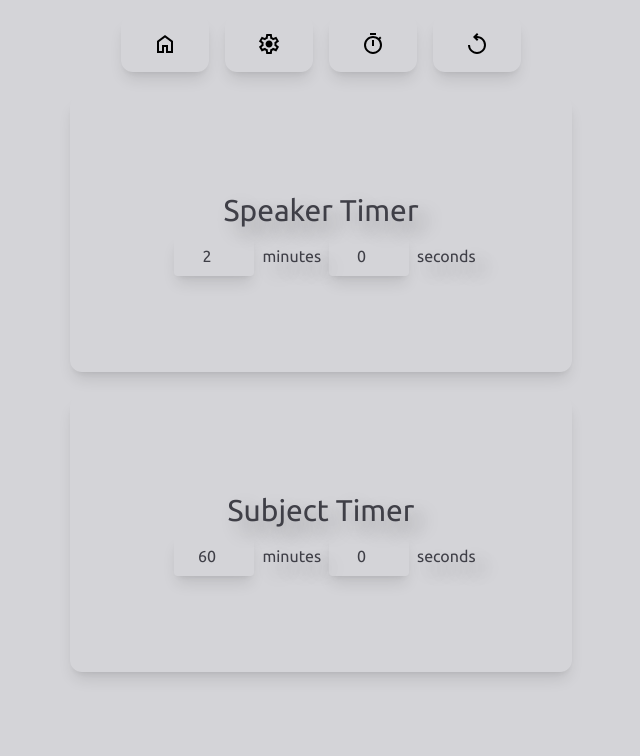
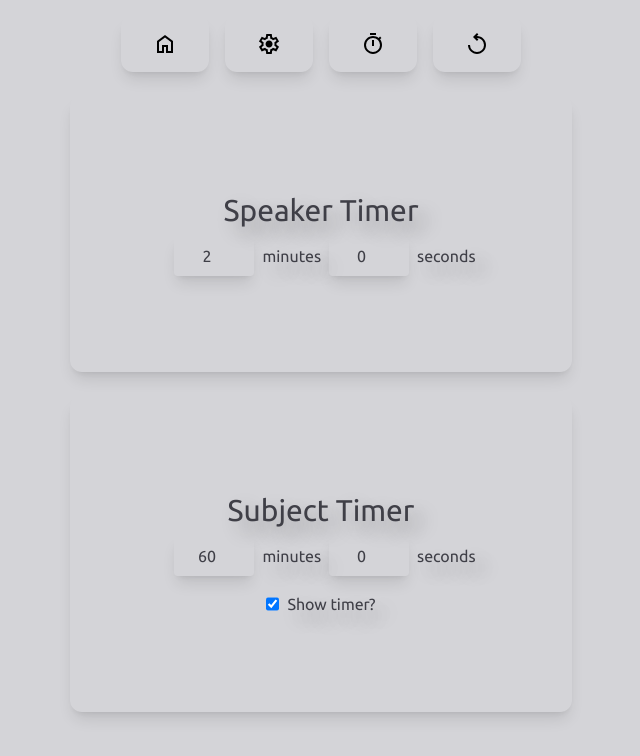
Before and after one commit to sfdeloach/timer-display, a React (Vite) app: page /settings in a window 1280 px wide. Shown: the top 756 px of the page, without its empty margins (319-959 px from the left). Built offline with nearby package versions, Linux system fonts and the light colour scheme.

Commit message:
subject visible feature added

```diff
--- a/src/AppLayout.jsx
+++ b/src/AppLayout.jsx
@@ -13,6 +13,7 @@ function AppLayout() {
     subjectSecs: 3600,
     subjectInitial: 3600,
     subjectIsRunning: false,
+    subjectIsVisible: true,
   });
 
   useEffect(() => {
--- a/src/Settings.jsx
+++ b/src/Settings.jsx
@@ -2,6 +2,7 @@ import { useContext } from "react";
 import { TimerContext } from "./AppLayout";
 import Container from "./components/Container";
 import NumberField from "./components/NumberField";
+import Checkbox from "./components/Checkbox";
 
 function Settings() {
   const timerContext = useContext(TimerContext);
@@ -57,6 +58,7 @@ function Settings() {
         <label htmlFor="speaker-seconds">seconds</label>
       </Container>
       <Container title="Subject Timer">
+        <div className="mb-4">
           <NumberField
             timer="subject"
             unit="minutes"
@@ -71,6 +73,18 @@ function Settings() {
             onChange={(timer, value) => handleChange(timer, "seconds", value)}
           />
           <label htmlFor="subject-seconds">seconds</label>
+        </div>
+        <Checkbox
+          label="Show timer?"
+          id="checkbox"
+          checked={timerState.subjectIsVisible}
+          onChange={(evt) =>
+            setTimerState((prevState) => ({
+              ...prevState,
+              subjectIsVisible: evt.target.checked,
+            }))
+          }
+        />
       </Container>
     </form>
   );
--- a/src/Timers.jsx
+++ b/src/Timers.jsx
@@ -19,6 +19,12 @@ function Timers() {
     const minutes = Math.floor(secs / 60);
     const seconds = secs % 60;
     return `${minutes}:${seconds.toString().padStart(2, "0")}`;
+  }
+
+  function getSize() {
+    return timerState.subjectIsVisible
+      ? "text-[92vh]/[84vh]"
+      : "text-[98vh]/[86vh]";
   }
 
   function getTimerColor(currentSecs, initialSecs) {
@@ -61,7 +67,7 @@ function Timers() {
       <Container hasBorder={false}>
         <p
           onClick={onSpeakerClick}
-          className={`cursor-pointer text-[92vh]/[84vh] tracking-[-3rem] transition-colors duration-2000 ${getTimerColor(
+          className={`cursor-pointer ${getSize()} tracking-[-3rem] transition-colors duration-2000 ${getTimerColor(
             timerState.speakerSecs,
             timerState.speakerInitial,
           )} ${getFlashClass(timerState.speakerSecs)}`}
@@ -69,7 +75,7 @@ function Timers() {
           {timeString(timerState.speakerSecs)}
         </p>
       </Container>
-      <Container hasBorder={false}>
+      <Container hasBorder={false} isVisible={timerState.subjectIsVisible}>
         <p
           onClick={onSubjectClick}
           className={`cursor-pointer text-[14vh]/[6vh] transition-colors duration-2000 ${getTimerColor(
--- /dev/null
+++ b/src/components/Checkbox.jsx
@@ -0,0 +1,17 @@
+function Checkbox({ label, id, checked, onChange }) {
+  return (
+    <div className="flex justify-center">
+      <input
+        type="checkbox"
+        id={id}
+        defaultChecked={checked}
+        onChange={onChange}
+      />
+      <label className="ml-2" htmlFor={id}>
+        {label}
+      </label>
+    </div>
+  );
+}
+
+export default Checkbox;
--- a/src/components/Container.jsx
+++ b/src/components/Container.jsx
@@ -1,8 +1,12 @@
-function Container({ children, title, hasBorder = true }) {
+function Container({ children, title, hasBorder = true, isVisible = true }) {
   let classNames = "rounded-xl p-24 shadow-lg";
 
   if (!hasBorder) {
     classNames = "";
+  }
+
+  if (!isVisible) {
+    classNames += " hidden";
   }
 
   return (
```
Lines whose indentation alone changed are shown as unchanged.
